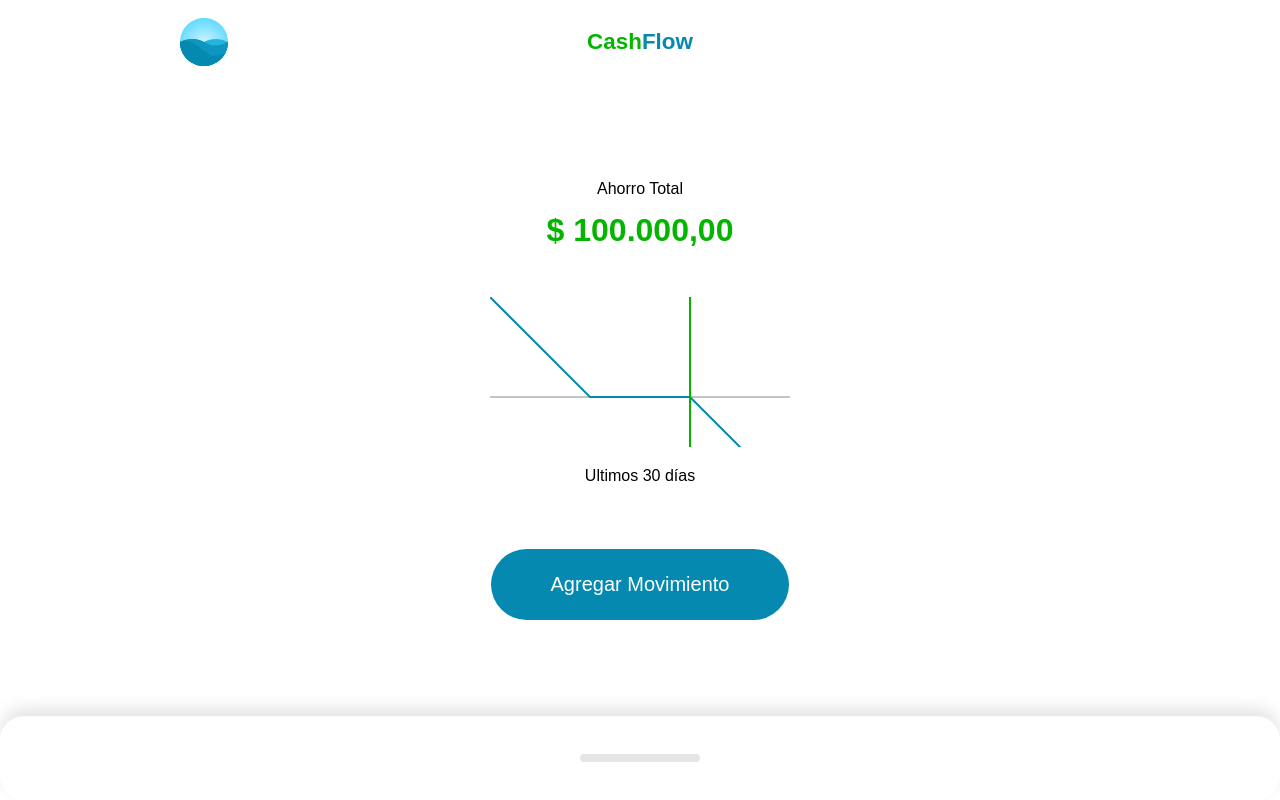
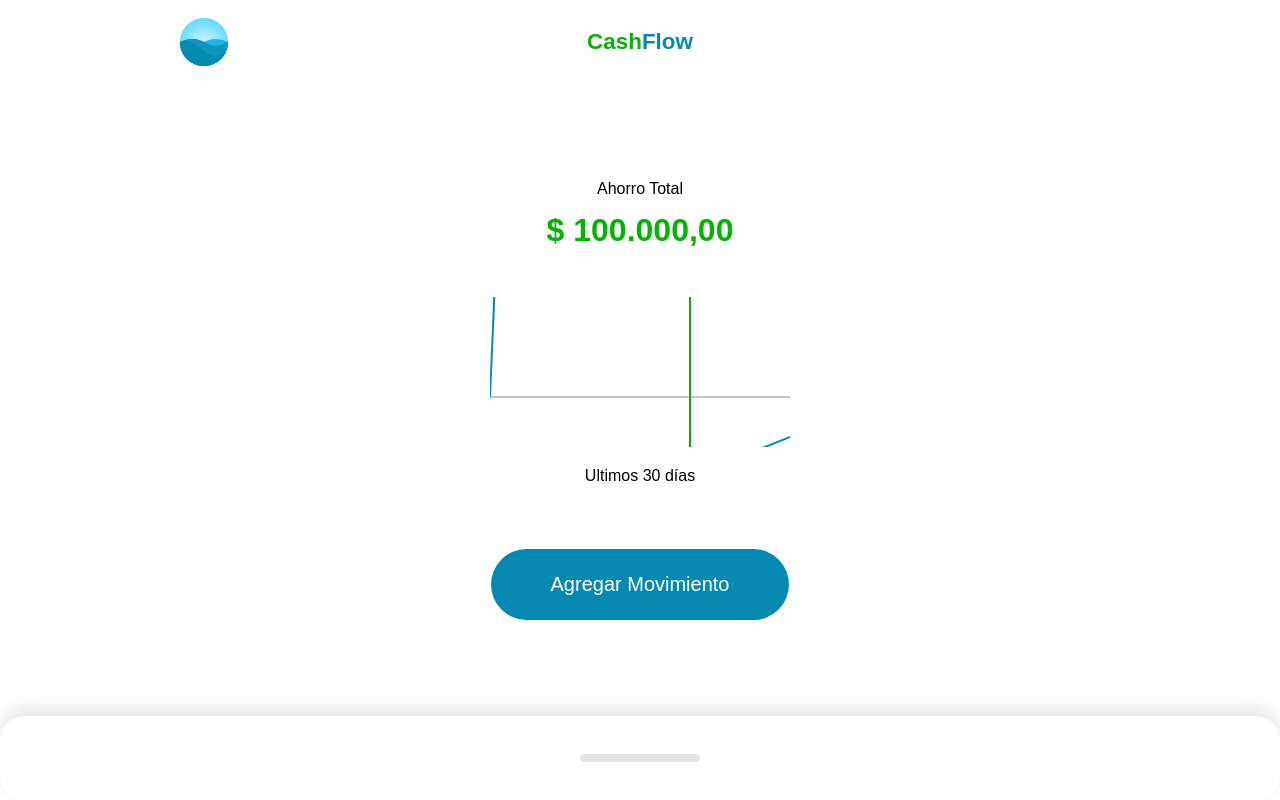
Before and after one commit to nicothomas1201/cashflow-vue, a Vue app: page / in a window 1280 px wide. Built offline with nearby package versions, Linux system fonts and the light colour scheme.

Commit message:
logic graphic

```diff
--- a/src/components/Home.vue
+++ b/src/components/Home.vue
@@ -10,7 +10,7 @@
         :amount="amount"
       >
         <template #graphic>
-          <Graphic></Graphic>
+          <Graphic :amounts="amounts" />
         </template>
         <template #action>
           <Action />
@@ -46,6 +46,7 @@
       return {
         label: null,
         amount: null,
+        amounts: [100, 200, 500, 200, -400, -600, -300, 0, 300, 500],
         movements: [
           {
             id: 1,
--- a/src/components/Resume/Graphic.vue
+++ b/src/components/Resume/Graphic.vue
@@ -15,7 +15,7 @@
         fill="none"
         stroke="#0689B0"
         stroke-width="2"
-        points="0,0 100,100 200,100 300,200"
+        :points="points"
       />
       <line
         stroke="#04b500"
@@ -30,6 +30,36 @@
   </div>
 </template>
 
+<script setup>
+  import { defineProps, toRefs, computed } from 'vue';
+
+  const props = defineProps({
+    amounts: {
+      type: Array,
+      default: () => []
+    }
+  })
+
+  const { amounts } = toRefs(props)
+
+  const amountsToPixels = () => {
+    const min = Math.min(...amounts.value)
+    const max = Math.max(...amounts.value)
+    return `${min} ${max}`
+  }
+
+  const points = computed(() => {
+    const total = amounts.value.length
+    return Array(total).fill(100).reduce((points, amount, i) => {
+      const x = (300 / total)*(i + 1)
+      const y = amountsToPixels(amount)
+      return `${points} ${x},${y}`
+
+    }, "0,100")
+  })
+
+</script>
+
 <style scoped>
 svg {
   width: 100%;
```
